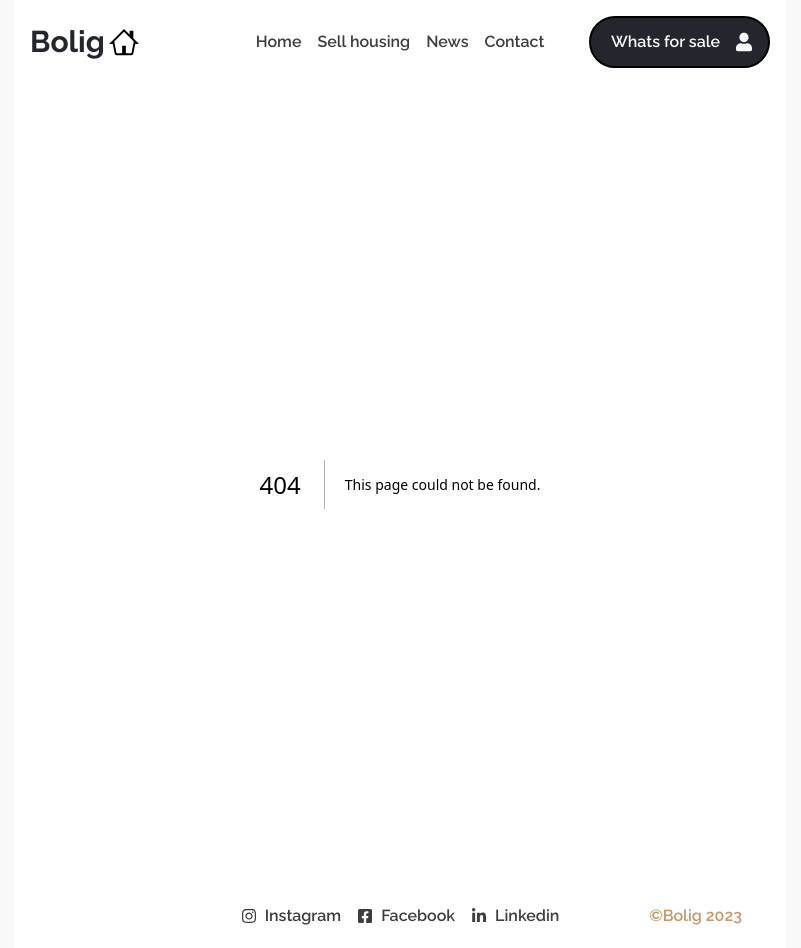
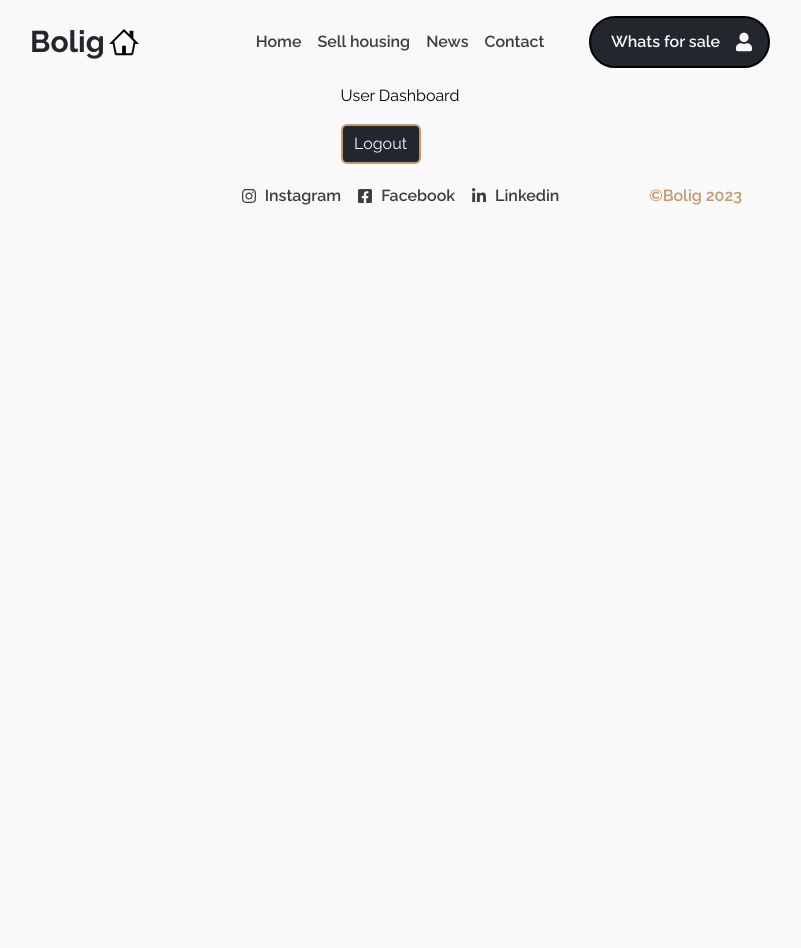
Before and after one commit to MaxAndreasLundin/bolig-web, a Next.js app: page /userDashboard in a window 1280 px wide. Before the commit this address had no page. Shown: the whole page, without its empty margins (240-1041 px from the left). After the commit the page ends 800 px from the top, so only its background shows below. Built offline with nearby package versions, Linux system fonts and the light colour scheme; sample sign-in values are in the browser's storage.

Commit message:
create user dashboard page + logout btn

```diff
--- /dev/null
+++ b/app/userDashboard/page.tsx
@@ -0,0 +1,27 @@
+"use client"
+import React, { useEffect } from 'react';
+import LogoutBtn from '../../components/logoutBtn/LogoutBtn';
+//import { useRouter } from 'next/router';
+
+const UserDashboard = () => {
+  //const router = useRouter();
+
+  useEffect(() => {
+    const token = localStorage.getItem('token');
+
+    if (!token) {
+      // Redirect to a login page or display an error message
+      /* router.push('/login'); */
+      window.location.href = '/login';
+    }
+  }, []);
+
+  return (
+    <div>
+      <h1>User Dashboard</h1>
+      <LogoutBtn />
+    </div>
+  );
+};
+
+export default UserDashboard;
--- a/components/Navbar.tsx
+++ b/components/Navbar.tsx
@@ -14,7 +14,7 @@ const Navbar = () => {
     setClick(!click);
   };
 
-  return (
+    return (
     <>
       <header className="sticky top-0 z-50 my-2 grid w-full max-w-[1400px] grid-cols-4 px-2 sm:p-2">
         {/*left*/}
--- a/components/login/LoginForm.tsx
+++ b/components/login/LoginForm.tsx
@@ -49,7 +49,7 @@ const LoginForm = ({ className }: LoginStyleProps) => {
       alert(`Login successful: ${token}`);
 
       localStorage.setItem('token', token);
-      window.location.href = '/';
+      window.location.href = '/userDashboard';
     } else {
       alert('user not found');
     }
--- /dev/null
+++ b/components/logoutBtn/LogoutBtn.tsx
@@ -0,0 +1,17 @@
+import Link from 'next/link'
+import React, { useState } from 'react'
+
+const LogoutBtn = () => {
+
+  const handleLogout = () => {
+    localStorage.removeItem('token');
+  }
+
+  return (
+    <Link href="/">
+      <button onClick={handleLogout} className="text-white_bolig hover:bg-neutral-700 mt-4 h-10 w-40 rounded-md border-2 border-third bg-secondary hover:scale-105 hover:cursor-pointer hover:bg-opacity-40 sm:w-20">Logout</button>
+    </Link>
+  )
+}
+
+export default LogoutBtn
```
